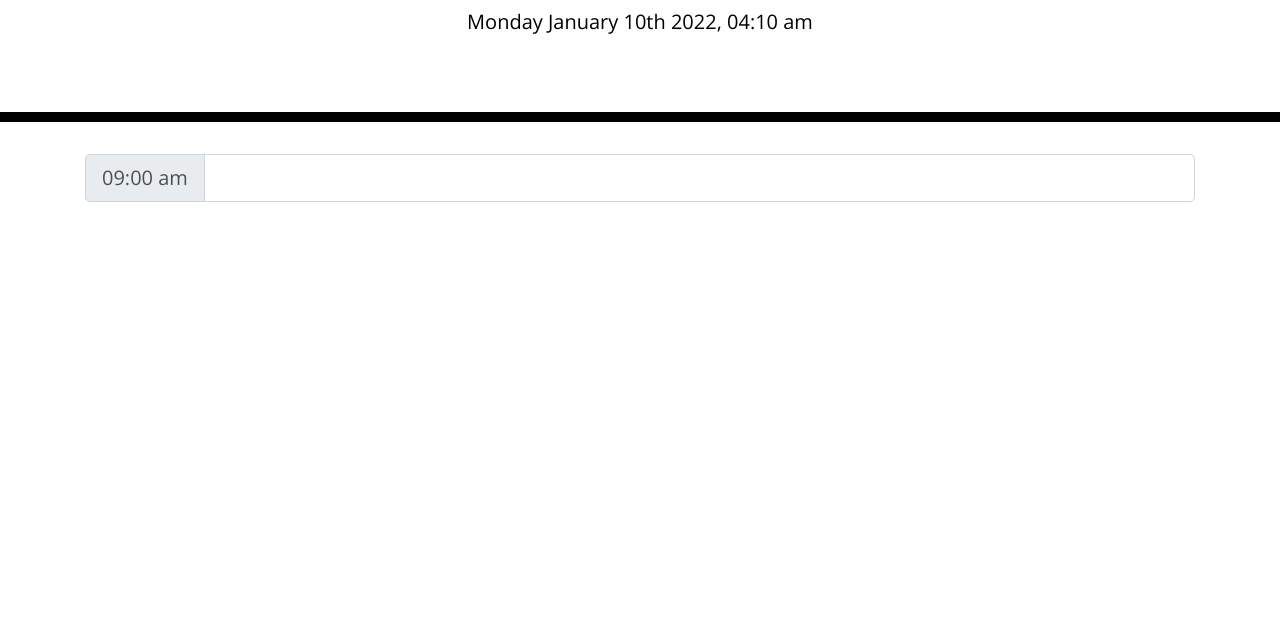
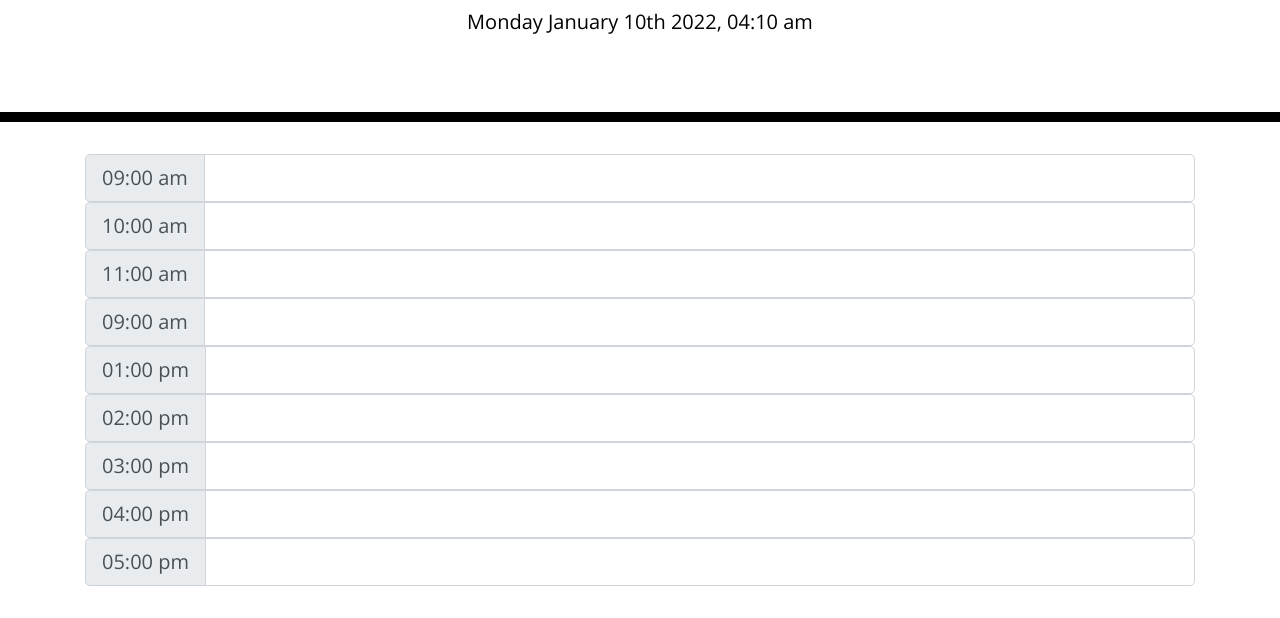
Before and after one commit to lsmith32/challenge_day-planner, a plain HTML site: page index.html in a window 1280 px wide. Shown: the part 182-800 px from the top of the page. Drawn offline with nearby package versions, Linux system fonts and the light colour scheme.

Commit message:
added the rest of the hour blocks to HTML and JS

```diff
--- a/assets/js/script.js
+++ b/assets/js/script.js
@@ -1,5 +1,5 @@
 //Moment declaration to pull day/time
-moment(Date);
+moment();
 $("#currentDay").text(moment().format('dddd MMMM Do YYYY, hh:mm a'));
 var currentTime = moment();
 //round to nearest hour increment for blocking
@@ -15,12 +15,51 @@ time1 = time1.format('hh:mm a');
 $(".block1").text(time1);
 
 //10am
+var time2 = beforeTime.add(1, "h");
+time2 = time2.format('hh:mm a');
+//puts into HTML
+$(".block2").text(time2);
+
 //11am
+var time3 = beforeTime.add(1, "h");
+time3 = time3.format('hh:mm a');
+//puts into HTML
+$(".block3").text(time3);
+
 //12pm
+var time4 = beforeTime.add(1, "h");
+time4 = time4.format('hh:mm a');
+//puts into HTML
+$(".block4").text(time1);
+
 //13pm
+var time5 = beforeTime.add(1, "h");
+time5 = time5.format('hh:mm a');
+//puts into HTML
+$(".block5").text(time5);
+
 //14pm
+var time6 = beforeTime.add(1, "h");
+time6 = time6.format('hh:mm a');
+//puts into HTML
+$(".block6").text(time6);
+
 //15pm
+var time7 = beforeTime.add(1, "h");
+time7 = time7.format('hh:mm a');
+//puts into HTML
+$(".block7").text(time7);
+
 //16pm
+var time8 = beforeTime.add(1, "h");
+time8 = time8.format('hh:mm a');
+//puts into HTML
+$(".block8").text(time8);
+
 //17pm
+var time9 = beforeTime.add(1, "h");
+time9 = time9.format('hh:mm a');
+//puts into HTML
+$(".block9").text(time9);
 
 //function to compare current time with hour blocks
--- a/index.html
+++ b/index.html
@@ -36,6 +36,62 @@
             </div>
             <input type="text" class="form-control form9" aria-label="Large">
         </div>
+
+        <div class="input-group input-group-lg" data-hour="10">
+            <div class="input-group-prepend">
+                <span class="input-group-text time-block block2"></span>
+            </div>
+            <input type="text" class="form-control form10" aria-label="Large">
+        </div>
+
+        <div class="input-group input-group-lg" data-hour="11">
+            <div class="input-group-prepend">
+                <span class="input-group-text time-block block3"></span>
+            </div>
+            <input type="text" class="form-control form11" aria-label="Large">
+        </div>
+
+        <div class="input-group input-group-lg" data-hour="12">
+            <div class="input-group-prepend">
+                <span class="input-group-text time-block block4"></span>
+            </div>
+            <input type="text" class="form-control form12" aria-label="Large">
+        </div>
+
+        <div class="input-group input-group-lg" data-hour="1">
+            <div class="input-group-prepend">
+                <span class="input-group-text time-block block5"></span>
+            </div>
+            <input type="text" class="form-control form1" aria-label="Large">
+        </div>
+
+        <div class="input-group input-group-lg" data-hour="2">
+            <div class="input-group-prepend">
+                <span class="input-group-text time-block block6"></span>
+            </div>
+            <input type="text" class="form-control form2" aria-label="Large">
+        </div>
+
+        <div class="input-group input-group-lg" data-hour="3">
+            <div class="input-group-prepend">
+                <span class="input-group-text time-block block7"></span>
+            </div>
+            <input type="text" class="form-control form3" aria-label="Large">
+        </div>
+
+        <div class="input-group input-group-lg" data-hour="4">
+            <div class="input-group-prepend">
+                <span class="input-group-text time-block block8"></span>
+            </div>
+            <input type="text" class="form-control form4" aria-label="Large">
+        </div>
+
+        <div class="input-group input-group-lg" data-hour="5">
+            <div class="input-group-prepend">
+                <span class="input-group-text time-block block9"></span>
+            </div>
+            <input type="text" class="form-control form5" aria-label="Large">
+        </div>
     </div>
 
     <script src="https://code.jquery.com/jquery-3.4.1.min.js"></script>
```
Lines whose indentation alone changed are shown as unchanged.
